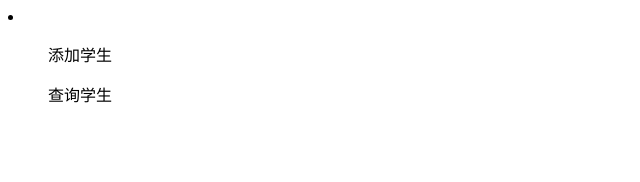
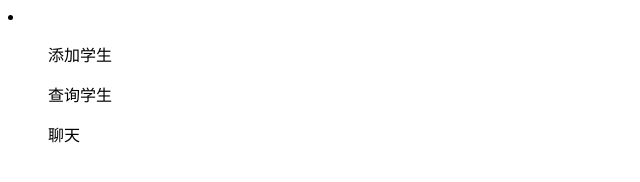
Before and after one commit to CUIJIEHUI123/student, a plain HTML site: page index.html in a window 1280 px wide. Shown: the full height of the page, 0-640 px from the left. Drawn offline with Linux system fonts and the light colour scheme.

Commit message:
完成聊天功能开发

```diff
--- a/index.html
+++ b/index.html
@@ -7,6 +7,7 @@
  <li>
  	<ul>添加学生</ul>
  	<ul>查询学生</ul>
+ 	<ul>聊天</ul>
  </li>
 </body>
 </html>
```
